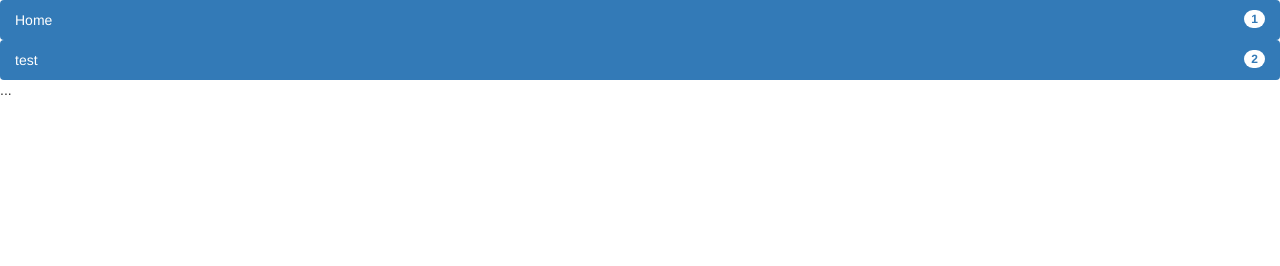
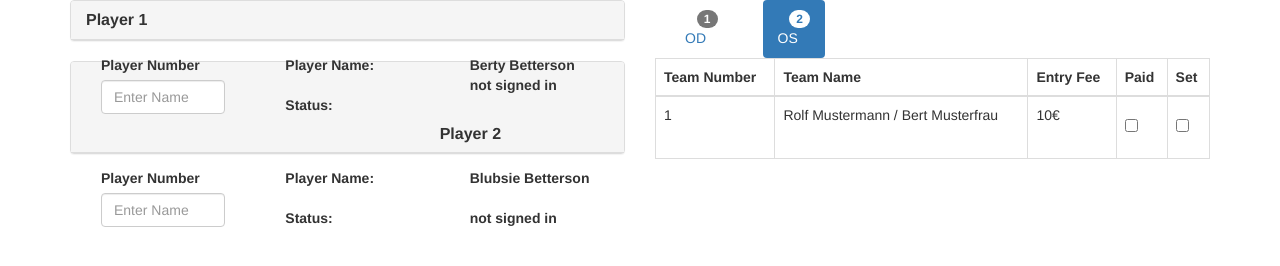
Before and after one commit to swiesmann/ats, a plain HTML site: page src/ats/templates/tournamentPlayer.html in a window 1280 px wide. Drawn offline with nearby package versions, Linux system fonts and the light colour scheme.

Commit message:
Tournament Player

```diff
--- a/src/ats/templates/tournamentPlayer.html
+++ b/src/ats/templates/tournamentPlayer.html
@@ -6,19 +6,120 @@
   <link href="//maxcdn.bootstrapcdn.com/bootstrap/3.2.0/css/bootstrap.min.css" rel="stylesheet">
 </head>
 <body>
+<div class="container">
+  <div class="row">
+    <div class="col-md-6">
+      <div class="panel panel-default">
+        <div class="panel-heading">
+          <h3 class="panel-title"><strong>Player 1</strong></h3>
+        </div>
+        <div class="col-md-4">
+          <div class="panel-body">
+            <div class="form-group">
+              <label for="tournamentName">Player Number</label>
+              <input type="name" class="form-control" id="tournamentName" placeholder="Enter Name">
+            </div>
+          </div>
+        </div>
+        <div class="col-md-4">
+          <div class="panel-body">
+            <div class="form-group">
+              <b> Player Name: <br><br> Status: </b>
+            </div>
+          </div>
+        </div>
+        <div class="col-md-4">
+          <div class="panel-body">
+            <div class="form-group">
+              <b> Berty Betterson <br> not signed in </b>
+            </div>
+          </div>
+        </div>
+      </div>
+      <div class="panel panel-default">
+        <div class="panel-heading">
+          <h3 class="panel-title"><strong>Player 2</strong></h3>
+        </div>
+        <div class="col-md-4">
+          <div class="panel-body">
+            <div class="form-group">
+              <label for="tournamentName">Player Number</label>
+              <input type="name" class="form-control" id="tournamentName" placeholder="Enter Name">
+            </div>
+          </div>
+        </div>
+        <div class="col-md-4">
+          <div class="panel-body">
+            <div class="form-group">
+              <b> Player Name: <br><br> Status: </b>
+            </div>
+          </div>
+        </div>
+        <div class="col-md-4">
+          <div class="panel-body">
+            <div class="form-group">
+              <b> Blubsie Betterson <br><br> not signed in </b>
+            </div>
+          </div>
+        </div>
+      </div>
+    </div>
+    <div class="col-md-6">
+      <div class="col-md-2">
+        <ul class="nav nav-pills nav-stacked">
+          <li class="deactive">
+            <a href="#">
+              <span class="badge pull-right">1</span>
+              OD
+            </a>
+          </li>
+        </ul>
+      </div>
+      <div class="col-md-2 col-md-2">
         <ul class="nav nav-pills nav-stacked">
           <li class="active">
             <a href="#">
-      <span class="badge pull-right">1</span>
-      Home
-    </a>
-     <a href="#">
               <span class="badge pull-right">2</span>
-      test
+              OS
             </a>
           </li>
-  ...
         </ul>
+      </div>
+      <table class="table table-bordered">
+        <thead>
+        <tr>
+          <th>Team Number</th>
+          <th>Team Name</th>
+          <th>Entry Fee</th>
+          <th>Paid</th>
+          <th>Set</th>
+        </tr>
+        </thead>
+        <tbody>
+        <tr>
+          <td>1</td>
+          <td>Rolf Mustermann / Bert Musterfrau</td>
+          <td>10€</td>
+          <td>
+            <div class="checkbox">
+              <label>
+                <input type="checkbox">
+              </label>
+            </div>
+          </td>
+          <td>
+            <div class="checkbox">
+              <label>
+                <input type="checkbox">
+              </label>
+            </div>
+          </td>
+        </tr>
+        </tbody>
+      </table>
+    </div>
+    </div>
+  </div>
 </body>
 <script src="//code.jquery.com/jquery-2.1.1.min.js"></script>
 <script src="//maxcdn.bootstrapcdn.com/bootstrap/3.2.0/js/bootstrap.min.js"></script>
```
Also changed, not shown: src/ats/templates/overview.html (+1 -1 lines), src/ats/templates/tournamentTableSetup.html (renamed from src/ats/templates/tableSetup.html, +1 -1 lines), 1 other file. Lines whose indentation alone changed are shown as unchanged.
